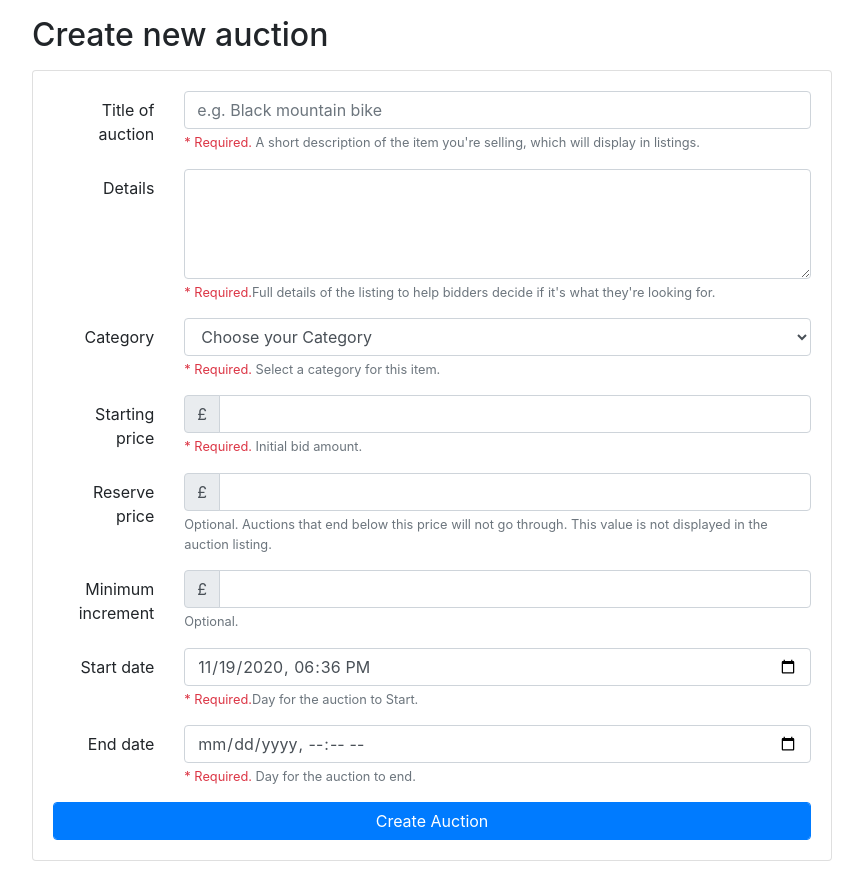
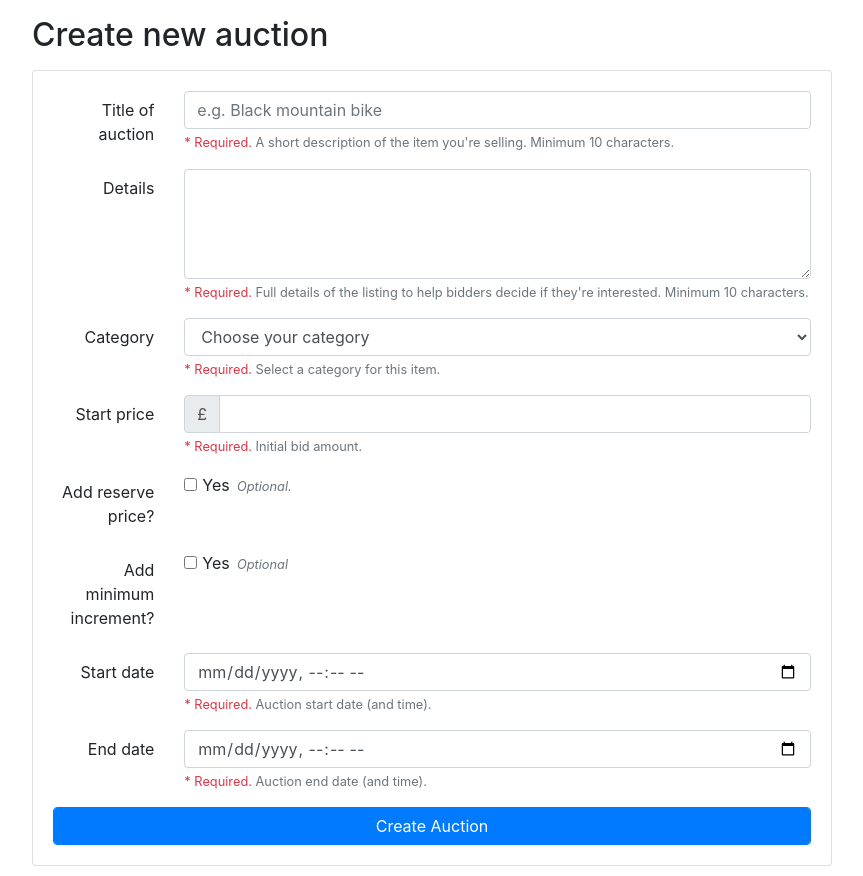
Before and after one commit to mattljones/freeBay, a PHP site: page /create_auction.php in a window 1280 px wide. Shown: the part 181-1057 px from the top of the page, without its empty margins (208-1071 px from the left). Run offline with PHP 8.4, Linux system fonts and the light colour scheme; the visitor is signed in with stand-in values (Sample User, id 1); data comes from the database, SQL or seed files in the repository; some libraries are stand-ins or nearby versions.

Commit message:
Req 2 v3

```diff
--- a/create_auction.php
+++ b/create_auction.php
@@ -1,14 +1,9 @@
-<?php
-include_once("header.php")?>
+<?php include_once("header.php")?>
 
-<?php
-/* (Uncomment this block to redirect people without selling privileges away from this page)
-  // If user is not logged in or not a seller, they should not be able to
-  // use this page.
+<?php // Redirecting users who aren't logged in or are logged in as a buyer away from the page
 if (!isset($_SESSION['account_type']) || $_SESSION['account_type'] != 'seller') {
-    header('Location: browse.php');
+  header('Location: index.php');
 }
-*/
 ?>
 
 <div class="container">
@@ -18,34 +13,33 @@ include_once("header.php")?>
   <h2 class="my-3">Create new auction</h2>
   <div class="card">
     <div class="card-body">
-      <!-- Note: This form does not do any dynamic / client-side /
-      JavaScript-based validation of data. It only performs checking after
-      the form has been submitted, and only allows users to try once. You
-      can make this fancier using JavaScript to alert users of invalid data
-      before they try to send it, but that kind of functionality should be
-      extremely low-priority / only done after all database functions are
-      complete. -->
       <form method="post" action="create_auction_result.php" onsubmit="return modifysubmit();">
+
+        <!-- Title -->
         <div class="form-group row">
           <label for="auctionTitle" class="col-sm-2 col-form-label text-right">Title of auction</label>
           <div class="col-sm-10">
-            <input type="text" class="form-control" id="auctionTitle" name="title" placeholder="e.g. Black mountain bike" required="required">
-            <small id="titleHelp" class="form-text text-muted"><span class="text-danger">* Required.</span> A short description of the item you're selling, which will display in listings.</small>
+            <input type="text" class="form-control" id="auctionTitle" name="title" placeholder="e.g. Black mountain bike" pattern=".{10,80}" required="required">
+            <small id="titleHelp" class="form-text text-muted"><span class="text-danger">* Required.</span> A short description of the item you're selling. Minimum 10 characters.</small>
           </div>
         </div>
+
+        <!-- Details (description) -->
         <div class="form-group row">
           <label for="auctionDetails" class="col-sm-2 col-form-label text-right">Details</label>
           <div class="col-sm-10">
-            <textarea class="form-control" id="auctionDetails" name="Details" rows="4" required="required"></textarea>
-            <small id="detailsHelp" class="form-text text-muted"><span class="text-danger">* Required.</span>Full details of the listing to help bidders decide if it's what they're looking for.</small>
+            <textarea class="form-control" id="auctionDetails" name="Details" rows="4" pattern=".{10,4000}" required="required"></textarea>
+            <small id="detailsHelp" class="form-text text-muted"><span class="text-danger">* Required.</span> Full details of the listing to help bidders decide if they're interested. Minimum 10 characters.</small>
           </div>
         </div>
+
+        <!-- Category -->
         <div class="form-group row">
           <label for="auctionCategory" class="col-sm-2 col-form-label text-right">Category</label>
           <div class="col-sm-10">
             <select class="form-control" id="auctionCategory" name='Category' required="required">
-            <option selected value="" style="display:none" disabled>Choose your Category</option>
-              <?php
+            <option selected value="" style="display:none" disabled>Choose your category</option>
+              <?php // Populating category dropdown from freeBay database
                 require_once('private/database_credentials.php');
                 $connection = mysqli_connect(host, username, password, database);
                 if (!$connection) {
@@ -73,60 +67,94 @@ include_once("header.php")?>
             <small id="categoryHelp" class="form-text text-muted"><span class="text-danger">* Required.</span> Select a category for this item.</small>
           </div>
         </div>
+
+        <!-- Starting price -->
         <div class="form-group row">
-          <label for="auctionStartPrice" class="col-sm-2 col-form-label text-right">Starting price</label>
+          <label for="auctionStartPrice" class="col-sm-2 col-form-label text-right">Start price</label>
           <div class="col-sm-10">
 	        <div class="input-group">
               <div class="input-group-prepend">
                 <span class="input-group-text">£</span>
               </div>
-              <input type="number" class="form-control" id="startingPrice" name="startingPrice" required="required">
+              <input type="number" step="0.01" min="0" class="form-control" id="startingPrice" name="startingPrice" required="required">
             </div>
             <small id="startBidHelp" class="form-text text-muted"><span class="text-danger">* Required.</span> Initial bid amount.</small>
           </div>
         </div>
+
+          <!-- Choice to enter reserve price (optional) -->
           <div class="form-group row">
+            <label for="chooseInputReserve" class="col-sm-2 col-form-label text-right">Add reserve price?</label>
+            <div class="col-sm-10">
+              <div class="form-check form-check-inline">
+                  <input class="form-check-input" type="checkbox" name="chooseInputReserve" id="inputReserve">
+                  <label class="form-check-label" for="inputReserve">Yes</label>
+                  <small class="form-text text-muted"><span class="text-muted"><i>&nbsp Optional.</i></span></small>
+              </div>
+            </div>
+          </div>
+
+        <!-- Reserve price -->
+        <div class="form-group row" id="reserveAttributes">
           <label for="auctionReservePrice" class="col-sm-2 col-form-label text-right">Reserve price</label>
           <div class="col-sm-10">
             <div class="input-group">
               <div class="input-group-prepend">
                 <span class="input-group-text">£</span>
               </div>
-              <input type="number" class="form-control" id="ReservePrice" name="ReservePrice">
+              <input type="number" step="0.01" min="0" class="form-control" id="ReservePrice" name="ReservePrice">
             </div>
-            <small id="reservePriceHelp" class="form-text text-muted">Optional. Auctions that end below this price will not go through. This value is not displayed in the auction listing.</small>
+            <small id="reservePriceHelp" class="form-text text-muted"><span class="text-danger">* Required.</span> Auctions that end below this price will not sell. This value is not displayed in the listing page.</small>
           </div>
         </div>
+
+        <!-- Choice to enter minimum increment (optional) -->
         <div class="form-group row">
+          <label for="chooseInputMinInc" class="col-sm-2 col-form-label text-right">Add minimum increment?</label>
+          <div class="col-sm-10">
+            <div class="form-check form-check-inline">
+                <input class="form-check-input" type="checkbox" name="chooseInputMinInc" id="inputMinInc">
+                <label class="form-check-label" for="inputMinInc">Yes</label>
+                <small class="form-text text-muted"><span class="text-muted"><i>&nbsp Optional</i></span></small>
+            </div>
+          </div>
+        </div>
+
+        <!-- Minimum increment -->
+        <div class="form-group row" id="minIncAttributes">
           <label for="minIncrement" class="col-sm-2 col-form-label text-right">Minimum increment</label>
           <div class="col-sm-10">
             <div class="input-group">
               <div class="input-group-prepend">
                 <span class="input-group-text">£</span>
               </div>
-              <input type="number" class="form-control" id="minIncrement" name="minIncrement" onblur="minInput_onblur();">
+              <input type="number" step="0.01" min="0" class="form-control" id="minIncrement" name="minIncrement" onblur="minInput_onblur()">
             </div>
-            <small id="minIncrementHelp" class="form-text text-muted">Optional.</small>
+            <small id="minIncrementHelp" class="form-text text-muted"><span class="text-danger">* Required.</span> The minimum amount one bidder must outbid another bidder by.</small>
           </div>
         </div>
+
+        <!-- Start date -->
         <div class="form-group row">
           <label for="auctionStartDate" class="col-sm-2 col-form-label text-right">Start date</label>
           <div class="col-sm-10">
-            <!-- <input type="datetime-local" class="form-control" id="Startdate" name="Startdate"  value="
-              =(date('Y-m-d')."T".date('H:i'))
-              "> -->
             <input type="datetime-local" class="form-control" id="Startdate" name="Startdate"  required="required"/>
-            <small id="StartDateHelp" class="form-text text-muted"><span class="text-danger">* Required.</span>Day for the auction to Start.</small>
+            <small id="StartDateHelp" class="form-text text-muted"><span class="text-danger">* Required.</span> Auction start date (and time).</small>
           </div>
         </div>
+
+        <!-- End date -->
         <div class="form-group row">
           <label for="auctionEndDate" class="col-sm-2 col-form-label text-right">End date</label>
           <div class="col-sm-10">
             <input type="datetime-local" class="form-control" id="Enddate" name="Enddate" required="required">
-            <small id="endDateHelp" class="form-text text-muted"><span class="text-danger">* Required.</span> Day for the auction to end.</small>
+            <small id="endDateHelp" class="form-text text-muted"><span class="text-danger">* Required.</span> Auction end date (and time).</small>
           </div>
         </div>
+
+        <!-- Submit button -->
         <button type="submit" class="btn btn-primary form-control">Create Auction</button>
+
       </form>
     </div>
   </div>
@@ -134,116 +162,127 @@ include_once("header.php")?>
 
 </div>
 
-
 <?php include_once("footer.php")?>
 
+<!-- *** JavaScript *** -->
+
 <script>
- document.getElementById('Startdate').value=getDT();
- console.log(getDT());
 
 function getDT(){
-    var myDate=new Date();
-  var year=myDate.getFullYear();
-  var month= myDate.getMonth()+1;
-  var d= myDate.getDate();
-  var h=myDate.getHours();
-  var m=myDate.getMinutes();
+  var myDate = new Date();
+  var year = myDate.getFullYear();
+  var month = myDate.getMonth()+1;
+  var d = myDate.getDate();
+  var h = myDate.getHours();
+  var m = myDate.getMinutes();
   return year+"-"+month+"-"+d+"T"+h+":"+m;
 }
 
+</script>
 
+<!-- Script for checking data integrity of dates and prices -->
+<script>
 
-function modifysubmit(){
+function modifysubmit() {
   var myDate = new Date();
+  var d3 = myDate.toLocaleString();
+  var Startdate = document.getElementById("Startdate").value;
+  var Enddate = document.getElementById("Enddate").value;
+  var startPrice = parseInt(document.getElementById("startingPrice").value);
+  var reservePrice = parseInt(document.getElementById("ReservePrice").value);
+  var minIncrement = parseInt(document.getElementById("minIncrement").value);
+  var tempDate1 = Date.parse(Startdate);
+  var tempDate2 = Date.parse(Enddate);
+  var tempNowDate = Date.parse(getDT());
 
-    var d3=myDate.toLocaleString();
-
-    var Startdate= document.getElementById("Startdate").value;
-    var Enddate= document.getElementById("Enddate").value;
-   var startPrice= parseInt(document.getElementById("startingPrice").value);
-   var reservePrice= parseInt(document.getElementById("ReservePrice").value);
-   var minIncrement= parseInt(document.getElementById("minIncrement").value);
-   var category= parseInt(document.getElementById("auctionCategory").value);
-
-    var tempDate1=Date.parse(Startdate);
-    var tempDate2=Date.parse(Enddate);
-
-    var tempNowDate=Date.parse(getDT());
-
-    if(category==""){
-      document.getElementById("categoryHelp").innerHTML="<font color ='red'>Please enter a valid value</font>";
+  if (startPrice > reservePrice) {
+    document.getElementById("reservePriceHelp").innerHTML="<span class='text-danger'>* Required.&nbsp</span><span class='bg-warning text-dark'>&nbspYour reserve price must be greater than your start price.&nbsp</span>";
+  }
+  else {
+    document.getElementById("reservePriceHelp").innerHTML="<span class='text-danger'>* Required.&nbsp</span>";
+  }
+  if (tempDate1 < tempNowDate) {
+    document.getElementById("StartDateHelp").innerHTML="<span class='text-danger'>* Required.&nbsp</span><span class='bg-warning text-dark'>&nbspYour auction start date cannot be in the past.&nbsp</span>";
+  }
+  else {
+    document.getElementById("StartDateHelp").innerHTML="<span class='text-danger'>* Required.&nbsp</span>";
+  }
+  if (tempDate1 >= tempDate2) {
+    document.getElementById("endDateHelp").innerHTML="<span class='text-danger'>* Required.&nbsp</span><span class='bg-warning text-dark'>&nbspYour end date must be later than your start date.&nbsp</span>";
+  }
+  else {
+    document.getElementById("endDateHelp").innerHTML="<span class='text-danger'>* Required.&nbsp</span>";
+  }
+  if (startPrice > reservePrice || tempDate1 < tempNowDate || tempDate1 >= tempDate2) {
     return false;
-   }else{
-     document.getElementById("categoryHelp").innerHTML="";
   }
-   if(0>= startPrice){
-      document.getElementById("startBidHelp").innerHTML="<font color ='red'>Please enter a valid value</font>";
-      return false;
-   }else{
-     document.getElementById("startBidHelp").innerHTML="";
-   }
-   if(0>= reservePrice){
-      document.getElementById("reservePriceHelp").innerHTML="<font color ='red'>Please enter a valid value</font>";
-      return false;
-   }else{
-     document.getElementById("reservePriceHelp").innerHTML="";
-   }
-   if(startPrice>reservePrice){
-      document.getElementById("reservePriceHelp").innerHTML="<font color ='red'>Please enter a valid value</font>";
-      return false;
-   }else{
-     document.getElementById("reservePriceHelp").innerHTML="";
-   }
-   if(0>= minIncrement){
-      document.getElementById("minIncrementHelp").innerHTML="<font color ='red'>Please enter a valid value</font>";
-      return false;
-   }else{
-     document.getElementById("minIncrementHelp").innerHTML="";
-   }
- if(tempDate1<tempNowDate){
-      console.log('err2');
-      document.getElementById("StartDateHelp").innerHTML="<font color ='red'>Please enter a valid date</font>";
-      return false;
-   }else{
-      document.getElementById("StartDateHelp").innerHTML="";
-   }
-
-   if(tempDate1>= tempDate2){
-      console.log('err3');
-      document.getElementById("endDateHelp").innerHTML="<font color ='red'>Please enter a valid value</font>";
-      return false;
-   }else{
-      document.getElementById("endDateHelp").innerHTML="";
-   }
-
-
+  else {
     return true;
   }
+}
+</script>
 
-function minInput_onblur(){
-   var startingPrice=0;
-   if(document.getElementById("startingPrice").value!='')
+<!-- Script for checking a bidder's minimum increment makes sense compared to their reserve and start prices-->
+<script>
+
+function minInput_onblur() {
+   var startingPrice = 0;
+   if ($('#startingPrice').val() != '')
    {
-      startingPrice= parseInt(document.getElementById("startingPrice").value);
+      startingPrice = $('#startingPrice').val();
    }
-   var ReservePrice=0;
-   if(document.getElementById("ReservePrice").value!='')
+   var ReservePrice = 0;
+   if ($('#ReservePrice').val() != '')
    {
-      ReservePrice= parseInt(document.getElementById("ReservePrice").value);
+      ReservePrice = $('#ReservePrice').val();
    }
-   var minIncrement=0;
-   if(document.getElementById("minIncrement").value!='')
+   var minIncrement = 0;
+   if ($('#minIncrement').val() != '')
    {
-      minIncrement= parseInt(document.getElementById("minIncrement").value);
+      minIncrement = $('#minIncrement').val();
    }
-
-   console.log(startingPrice);
-   if((ReservePrice-startingPrice)<minIncrement)
+   if ((ReservePrice - startingPrice) <= minIncrement)
    {
-     document.getElementById("minIncrementHelp").innerHTML="<font color ='coral'>Maybe too high</font>";
-   }else{
-    document.getElementById("minIncrementHelp").innerHTML=""
+      document.getElementById("minIncrementHelp").innerHTML="<span class='text-danger'>* Required.&nbsp</span><span class='bg-warning text-dark'>&nbspThis seems high compared to your reserve price.&nbsp</span>";
+   }
+   else
+   {
+      document.getElementById("minIncrementHelp").innerHTML="<span class='text-danger'>* Required.</span> The minimum amount one bidder must outbid another bidder by.";
    }
 }
 
  </script>
+
+<!-- Script for hiding/unhiding optional reserve price fields -->
+<script>
+var box = $('#inputReserve');
+var reserveField = $('#reserveAttributes');
+reserveField.hide();
+box.on('click', function() {
+    if($(this).is(':checked')) {
+      reserveField.show('fast');
+      reserveField.find('input').attr('required', true);
+    } else {
+      reserveField.hide('fast');
+      reserveField.find('input').attr('required', false);
+    }
+  }
+)
+</script>
+
+<!-- Script for hiding/unhiding optional minimum increment fields -->
+<script>
+var box = $('#inputMinInc');
+var minIncField = $('#minIncAttributes');
+minIncField.hide();
+box.on('click', function() {
+    if($(this).is(':checked')) {
+      minIncField.show('fast');
+      minIncField.find('input').attr('required', true);
+    } else {
+      minIncField.hide('fast');
+      minIncField.find('input').attr('required', false);
+    }
+  }
+)
+</script>
```
Also changed, not shown: create_auction_result.php (+45 -63 lines), php/create_auction_form_validation.php (+15 -10 lines). Lines whose indentation alone changed are shown as unchanged.
